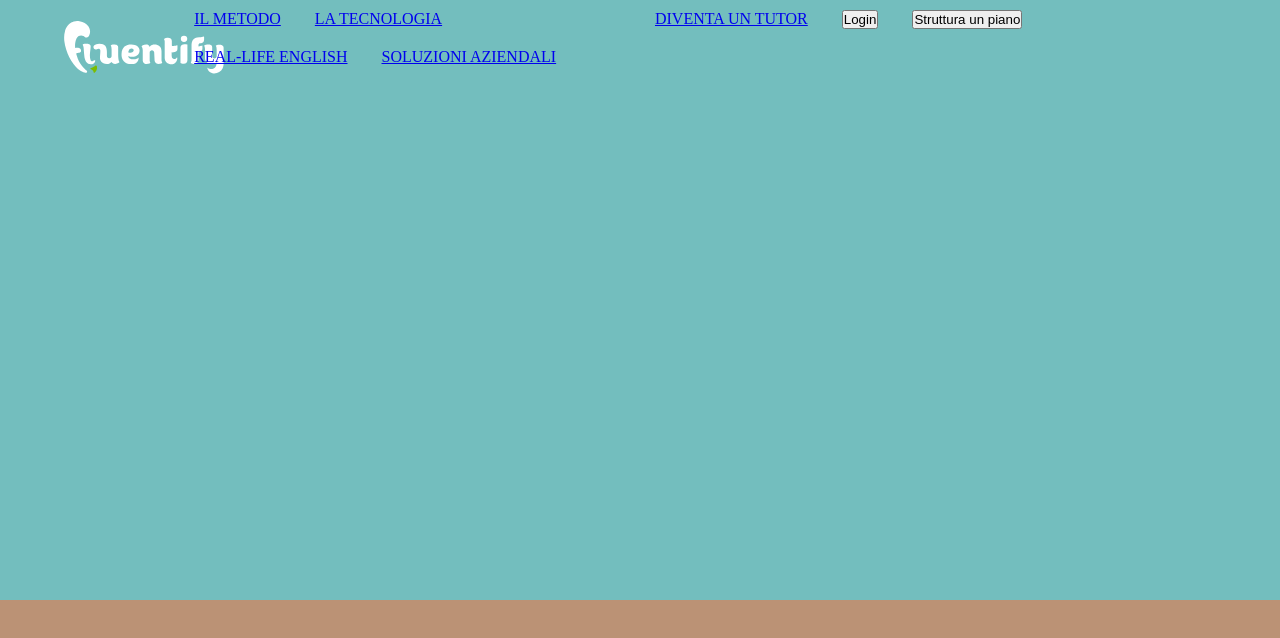
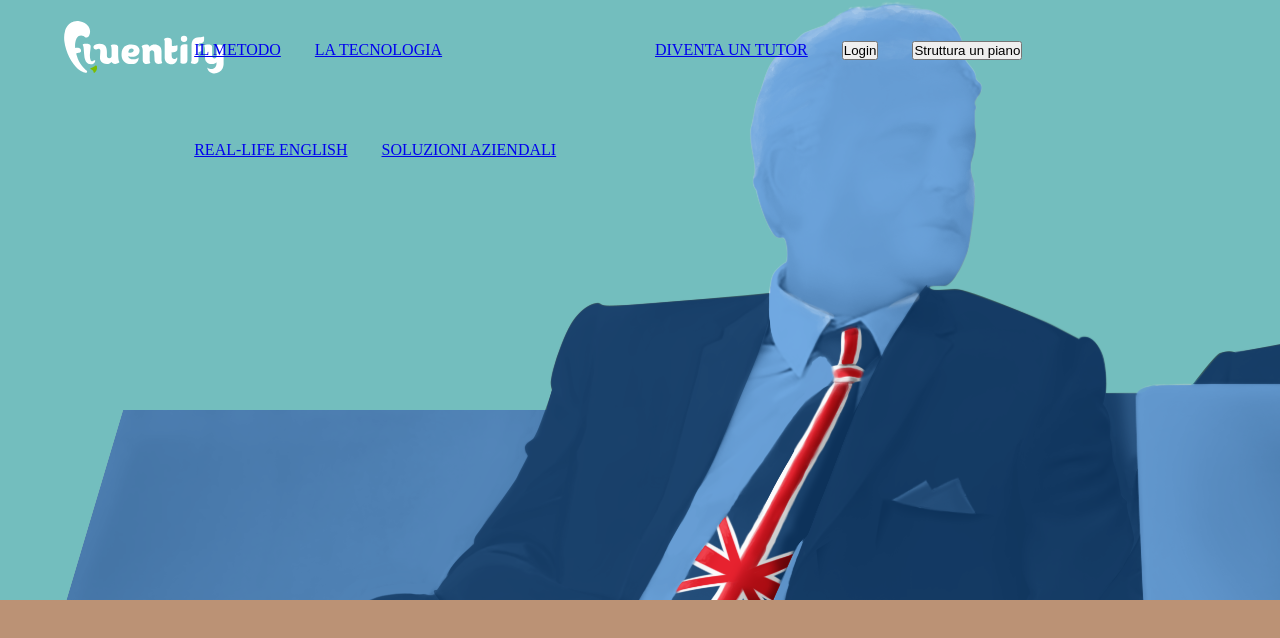
Before and after one commit to Cargalher/htmlcss-fluentify, a plain HTML site: page index.html in a window 1280 px wide. Shown: the top 638 px of the page. Drawn offline with Linux system fonts and the light colour scheme.

Commit message:
added bg-image to header

```diff
--- a/style.css
+++ b/style.css
@@ -16,16 +16,19 @@
 body{
     background-color: white;
 }
-body header{
+header{
     background-color: rgb(115, 190, 190);
     height:600px;
+     background-image: url(./img/background-header.png);
 
 }
-body main{
+main{
     background-color: rgb(187, 146, 117);
     height: 850px;
+
+
 }
-body footer{
+footer{
 background-color: rgb(45, 44, 150);
 height: 200px;
 }
@@ -36,6 +39,7 @@ height: 200px;
 width:90%;
 margin: auto;
 }
+
 .logo, .main_menu, .secondary_menu{
     float: left;
 }
@@ -63,10 +67,12 @@ widht: 50%;
     list-style: none;
     text-transform: uppercase;
     padding: 10px 15px;
-
+    text-align: right;
+}
+header nav{
+    line-height: 80px;
 }
 
 
 
-
 /* NAVIGATION BAR */
```
